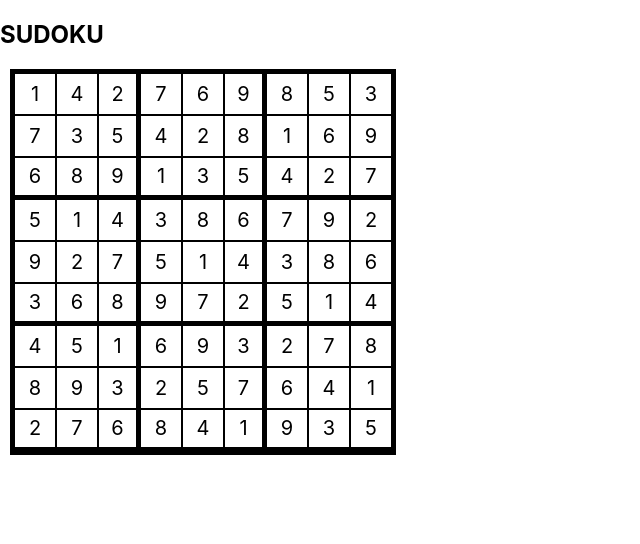
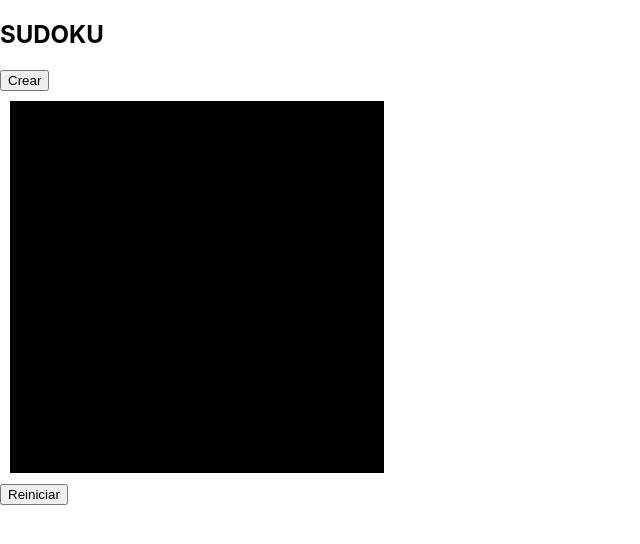
Before and after one commit to itziarpb/sudoku, a React (Create React App) app: page / in a window 1280 px wide. Shown: the top 544 px of the page, without its empty margins (0-640 px from the left). Built offline with nearby package versions, Linux system fonts and the light colour scheme.

Commit message:
Cambiar div por input y modificar el css. Mostrar parte del sudoku vacio. Guardar los cambios del input

```diff
--- a/public/index.html
+++ b/public/index.html
@@ -24,7 +24,7 @@
       work correctly both with client-side routing and a non-root public URL.
       Learn how to configure a non-root public URL by running `npm run build`.
     -->
-    <title>React App</title>
+    <title>SUDOKUS</title>
   </head>
   <body>
     <noscript>You need to enable JavaScript to run this app.</noscript>
--- a/src/App.css
+++ b/src/App.css
@@ -1,16 +1,14 @@
-.body{
-  margin:0;
-}
 
 .sudoku-board {
   margin: 10px;
   display: grid;
   grid-template-columns: repeat(9, 40px);
   grid-template-rows: repeat(9, 40px);
-  gap: 2px;
-  width: 376px;
+  gap: 1px;
+  width: 368px;
+  height: 366px;
   background: black;
-  padding: 5px;
+  padding: 3px;
 
 }
 
@@ -20,17 +18,29 @@
   align-items: center;
   font-size: 20px;
   background: white;
+  border: none;
+  text-align: center;
+  color:blue;
 }
 .sudoku-cell:hover {
   background: rgb(214, 233, 240);
+} */
+.sudoku-cell:focus {
+  outline: none;
+  background: rgb(214, 233, 240);
+}
+.sudoku-cell:disabled {
+  color: black;
+  background: white;
 }
 
+
 /* Estilos especiales para los bloques de 3x3*/
-.sudoku-cell:nth-child(3n):not(:nth-child(9n)) {
-  border-right: 3px solid black;
+ .sudoku-cell:nth-child(3n):not(:nth-child(9n)) {
+  border-right: 2px solid black;
 }
 .sudoku-cell:nth-child(27n), .sudoku-cell:nth-child(27n-1), .sudoku-cell:nth-child(27n-2),
 .sudoku-cell:nth-child(27n-3), .sudoku-cell:nth-child(27n-4), .sudoku-cell:nth-child(27n-5),
 .sudoku-cell:nth-child(27n-6), .sudoku-cell:nth-child(27n-7), .sudoku-cell:nth-child(27n-8){
-  border-bottom: 3px solid black;
+  border-bottom: 2px solid black;
 }
--- a/src/Home.jsx
+++ b/src/Home.jsx
@@ -2,31 +2,82 @@ import React, { useState, useEffect } from 'react'
 import sudokusJson from './dataSudokus.json'
 
 const Home = () => {
-    const [sudokuSolution, setSudokuSolution] = useState([]);
+    const [solutionSudoku, setsolutionSudoku] = useState([]);
+    const [visibleSudoku, setVisibleSudoku] = useState([]);
+    const [inputSudoku, setInputSudoku] = useState([]);
 
-    const generateSudoku = () => {
+    const generateSudoku = (difficulty) => {
         const randomIndex = Math.floor(Math.random() * sudokusJson.length);
-        setSudokuSolution(sudokusJson[randomIndex]);
-        console.log("Sudoku ", sudokuSolution)
+
+        setsolutionSudoku(JSON.parse(JSON.stringify(sudokusJson[randomIndex])));
+
+        // Poner huecos vacíos en las coordenadas aleatorias
+        const emptyIndexes = [];
+        const modifiedSudoku = (JSON.parse(JSON.stringify(sudokusJson[randomIndex])))
+
+        while (emptyIndexes.length < difficulty) {
+            const randomRow = Math.floor(Math.random() * 9);
+            const randomCol = Math.floor(Math.random() * 9);
+            const index = `${randomRow},${randomCol}`;
+            if (!emptyIndexes.includes(index)) {
+                emptyIndexes.push(index);
+            }
+        }
+        for (const index of emptyIndexes) {
+            const [row, col] = index.split(',').map(Number);
+            modifiedSudoku[row][col] = null;
+        }
+        setVisibleSudoku(modifiedSudoku);
+        setInputSudoku(modifiedSudoku.map(row => row.slice()));
     }
 
-    useEffect(() => {
-        generateSudoku()
 
-    }, []);
+    const handlegenerate = () => {
+        generateSudoku(45)
+    }
+
+    const handleInputChange = (event, rowIndex, colIndex) => {
+        const newValue = parseInt(event.target.value);
+        //Comprueba si el valor introducido es valido. Si no, mantiene el valor actual
+        const validatedValue = (newValue >= 1 && newValue <= 9) ? newValue : null;
+        const newInputSudoku = inputSudoku.map((row, rIndex) =>
+            rIndex === rowIndex
+                ? row.map((cell, cIndex) => (cIndex === colIndex ? validatedValue : cell))
+                : row
+        );
+        setInputSudoku(newInputSudoku);
+    };
+    const handleRestart = () => {
+        // Mostrar una confirmación antes de reiniciar
+        const confirmRestart = window.confirm("¿Estás seguro de que deseas reiniciar?");
+        if (confirmRestart) {
+            setInputSudoku(visibleSudoku.map(row => row.slice()));
+        }
+    }
+
+
 
     return (
         <div>
             <h2>SUDOKU</h2>
+            <button onClick={handlegenerate}>Crear</button>
             <div className="sudoku-board">
-                {sudokuSolution.map((row, rowIndex) => (
+                {inputSudoku.map((row, rowIndex) => (
                     row.map((cell, colIndex) => (
-                        <div key={`${rowIndex}-${colIndex}`} className="sudoku-cell">
-                            {cell !== null ? cell : ''}
-                        </div>
+                        <input
+                            key={`${rowIndex}-${colIndex}`}
+                            className="sudoku-cell"
+                            type="numeric"
+                            min="1"
+                            max="9"
+                            disabled={visibleSudoku[rowIndex][colIndex] !== null}
+                            value={cell !== null ? cell : ''}
+                            onChange={(event) => handleInputChange(event, rowIndex, colIndex)}
+                        />
                     ))
                 ))}
             </div>
+            <button onClick={handleRestart}>Reiniciar</button>
         </div>
     )
 }
```
